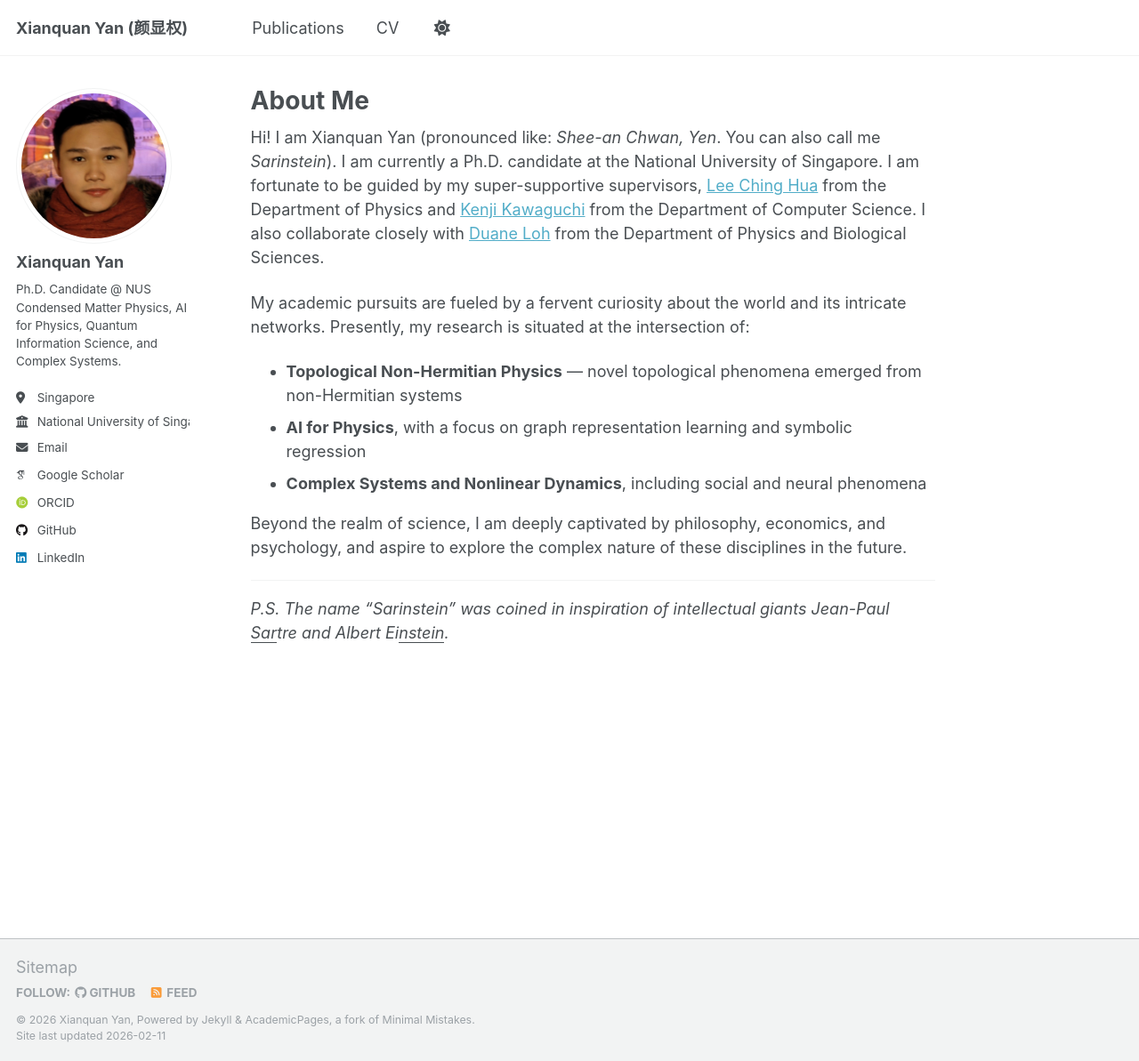
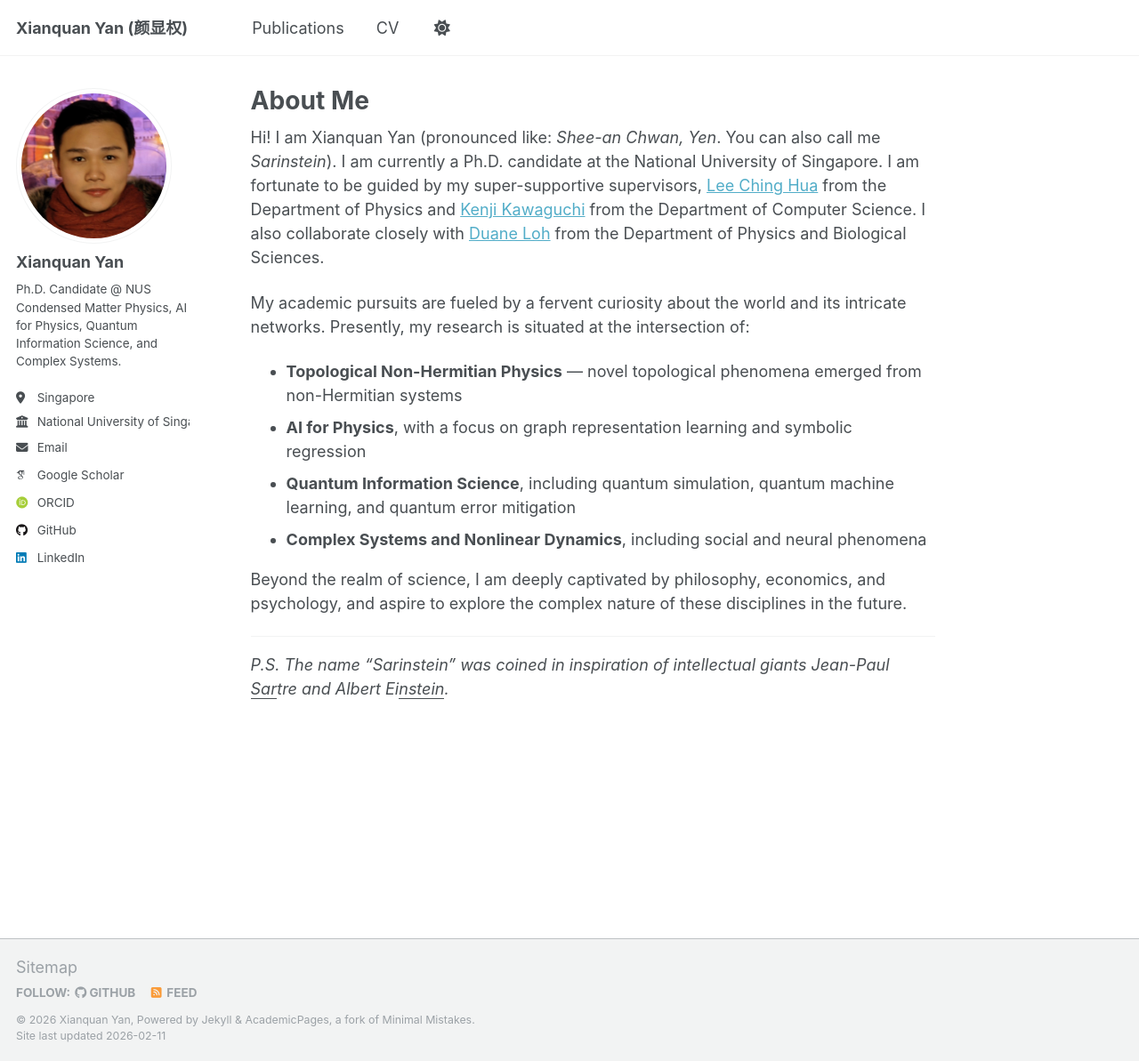
Before and after one commit to sarinstein-yan/sarinstein-yan.github.io, a Jekyll site: the page built from _pages/about.md, in a window 1280 px wide and 1193 px high. Shown: the whole window at 89% size. Built offline with Jekyll 4.4.1, drawn with Linux system fonts in a browser that asks for light colours; some web fonts are replaced.

Commit message:
Update about.md

```diff
--- a/_pages/about.md
+++ b/_pages/about.md
@@ -14,6 +14,7 @@ Hi! I am Xianquan Yan (pronounced like: *Shee-an Chwan, Yen*. You can also call
 My academic pursuits are fueled by a fervent curiosity about the world and its intricate networks. Presently, my research is situated at the intersection of:
 * **Topological Non-Hermitian Physics** — novel topological phenomena emerged from non-Hermitian systems
 * **AI for Physics**, with a focus on graph representation learning and symbolic regression
+* **Quantum Information Science**, including quantum simulation, quantum machine learning, and quantum error mitigation
 * **Complex Systems and Nonlinear Dynamics**, including social and neural phenomena
 
 Beyond the realm of science, I am deeply captivated by philosophy, economics, and psychology, and aspire to explore the complex nature of these disciplines in the future.
```
